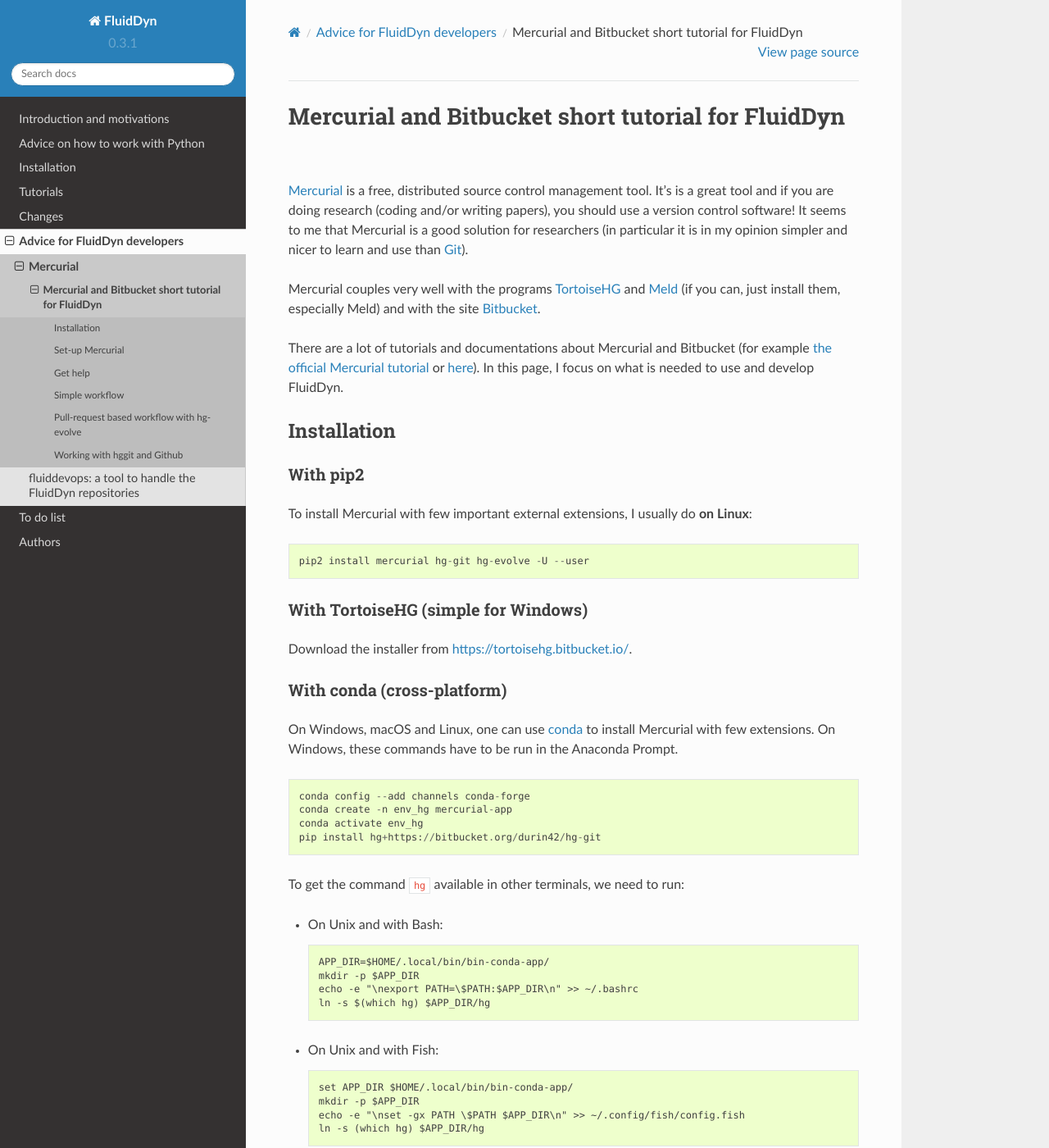
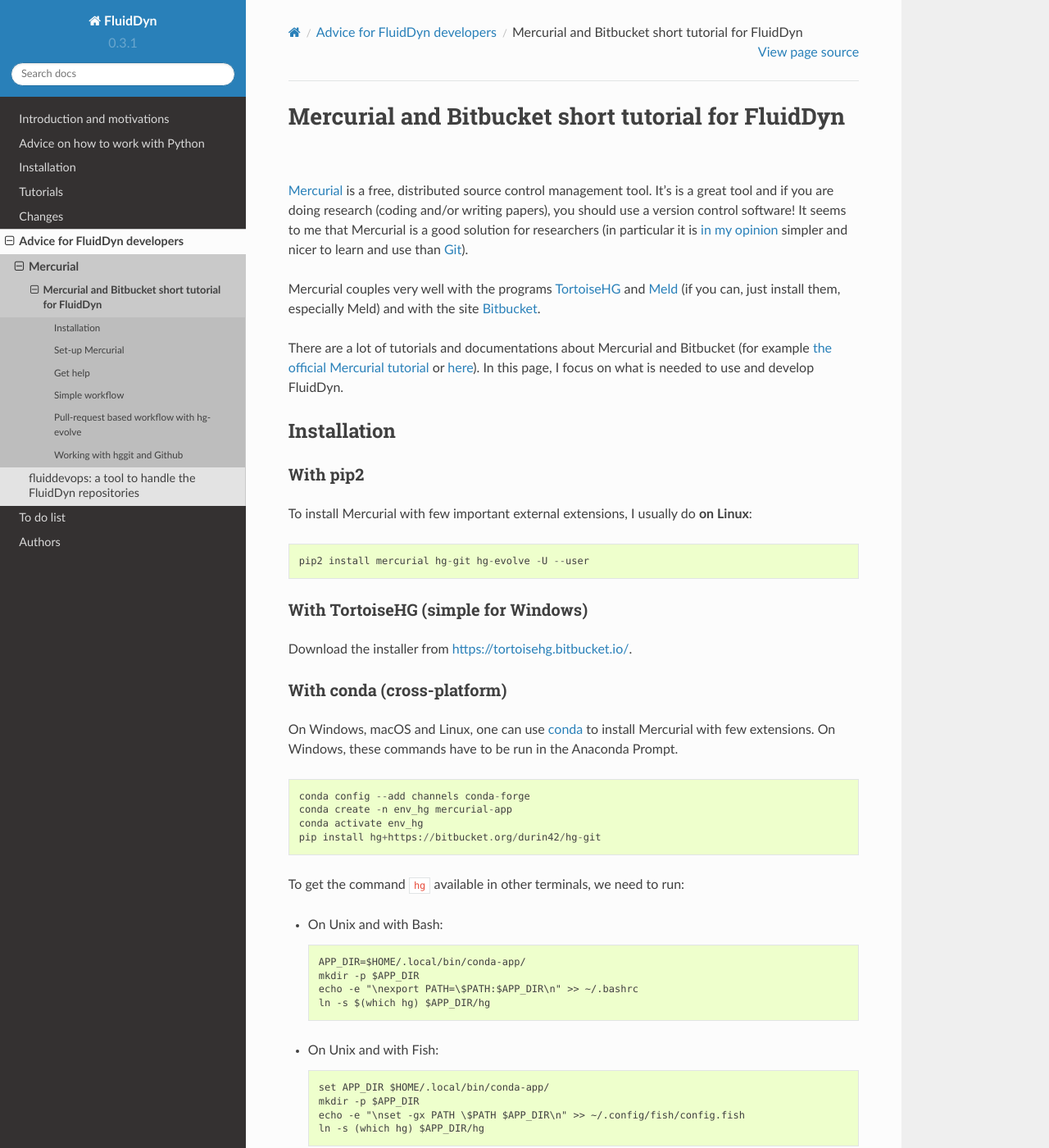
Before and after one commit to fluiddyn/fluiddyn, a Sphinx documentation site: the page built from doc/mercurial_bitbucket.rst, in a window 1280 px wide and 1400 px high. Shown: the whole window at 82% size. Built offline with Sphinx 7.4.7 and the Read the Docs theme 2.0.0, drawn with Linux system fonts in a browser that asks for light colours; pages that are not in the unit, such as notebooks, are missing from menus; some of the changed text lies outside the part shown.

Commit message:
Few other improvements on Mercurial

```diff
--- a/doc/mercurial_bitbucket.rst
+++ b/doc/mercurial_bitbucket.rst
@@ -5,7 +5,9 @@
 control management tool. It's is a great tool and if you are doing research
 (coding and/or writing papers), you should use a version control software! It
 seems to me that Mercurial is a good solution for researchers (in particular it
-is in my opinion simpler and nicer to learn and use than `Git
+is `in my opinion
+<http://www.legi.grenoble-inp.fr/people/Pierre.Augier/mercurial-as-a-great-version-source-control-management-tool-in-academics.html>`__
+simpler and nicer to learn and use than `Git
 <https://www.mercurial-scm.org/wiki/GitConcepts>`_).
 
 Mercurial couples very well with the programs `TortoiseHG
@@ -54,14 +56,14 @@
 
 - On Unix and with Bash::
 
-    APP_DIR=$HOME/.local/bin/bin-conda-app/
+    APP_DIR=$HOME/.local/bin/conda-app/
     mkdir -p $APP_DIR
     echo -e "\nexport PATH=\$PATH:$APP_DIR\n" >> ~/.bashrc
     ln -s $(which hg) $APP_DIR/hg
 
 - On Unix and with Fish::
 
-    set APP_DIR $HOME/.local/bin/bin-conda-app/
+    set APP_DIR $HOME/.local/bin/conda-app/
     mkdir -p $APP_DIR
     echo -e "\nset -gx PATH \$PATH $APP_DIR\n" >> ~/.config/fish/config.fish
     ln -s (which hg) $APP_DIR/hg
```
Also changed, not shown: other parts of doc/mercurial_bitbucket.rst (+7 -5 lines).
